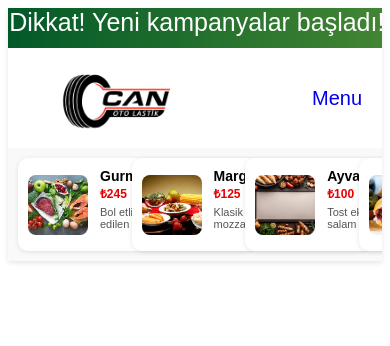
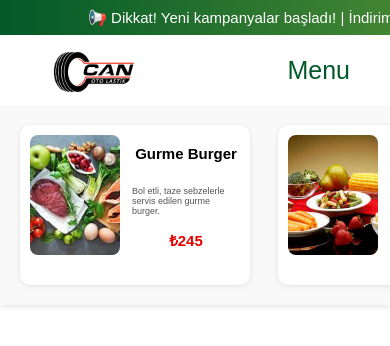
Before and after one commit to birayaltun/lastikci, an Angular app: page / in a window 390 px wide. Shown: the top 346 px of the page. Built offline with nearby package versions, Linux system fonts and the light colour scheme.

Commit message:
Değişiklikler başarıyla uygulandı.

```diff
--- a/src/app/component/categories-component/categories-component.css
+++ b/src/app/component/categories-component/categories-component.css
@@ -1,15 +1,18 @@
 /* Ortadaki container */
 .categories-container {
-  max-width: 900px;   /* Container genişliği */
-  margin: 0 auto;     /* Ortalar */
-  padding: 20px;      /* Sağ-solda boşluk */
-
+  max-width: 1000px;
+  /* Container genişliği */
+  margin: 0 auto;
+  /* Ortalar */
+  padding: 20px;
+  /* Sağ-solda boşluk */
 }
 
 /* Grid sistemi */
 .categories-grid {
   display: grid;
-  grid-template-columns: repeat(4, 1fr); /* Masaüstü: 4 sütun */
+  grid-template-columns: repeat(4, 1fr);
+  /* Masaüstü: 4 sütun */
   gap: 20px;
   margin-top: 100px;
 }
@@ -20,15 +23,16 @@
   justify-content: center;
   align-items: center;
   height: 80px;
-  border: 2px solid #004080;
+  border: 2px solid #428533;
   border-radius: 8px;
   background-color: #f0f0f0;
 }
 
 .category-card h3 {
   margin: 0;
+  font-weight: 600;
   font-size: 18px;
-  color: #004080;
+  color: #428533;
   text-align: center;
 }
 
@@ -36,12 +40,42 @@
 @media (max-width: 900px) {
   .categories-grid {
     grid-template-columns: repeat(2, 1fr);
+    display: grid;
+    gap: 15px;
+    margin-top: 40px;
+  }
+
+  .category-card h3 {
+    margin: 0;
+    font-weight: 600;
+    font-size: 20px;
+    color: #428533;
+    text-align: center;
   }
 }
 
 /* Mobil (<600px) → 1 sütun */
 @media (max-width: 600px) {
+
+  .category-card {
+    height: 50px;
+    border: 2px solid #428533;
+    border-radius: 8px;
+    background-color: #f0f0f0;
+  }
+
   .categories-grid {
     grid-template-columns: 1fr;
+    display: grid;
+    gap: 15px;
+    margin-top: 40px;
+  }
+
+  .category-card h3 {
+    margin: 0;
+    font-weight: 600;
+    font-size: 20px;
+    color: #428533;
+    text-align: center;
   }
 }
--- a/src/app/component/header-component/header-component.css
+++ b/src/app/component/header-component/header-component.css
@@ -1,20 +1,21 @@
 .company-header {
   font-family: Arial, sans-serif;
   width: 100%;
-  box-shadow: 0 2px 5px rgba(0,0,0,0.1);
+  box-shadow: 0 2px 5px rgba(0, 0, 0, 0.1);
 }
 
-/* Üstte kayan yazı */
 .header-top {
   background: -webkit-gradient(linear, left bottom, right bottom,
       color-stop(0, #025928),
       color-stop(1, #428533));
-  color: #000;
+  color: #fff;
   overflow: hidden;
   white-space: nowrap;
 }
 
-.marquee{
+.marquee {
+  display: flex;
+  align-items: center;
   height: 40px;
 }
 
@@ -27,11 +28,15 @@
 }
 
 @keyframes marquee {
-  0%   { transform: translateX(0%); }
-  100% { transform: translateX(-100%); }
+  0% {
+    transform: translateX(0%);
   }
 
-/* Alt kısım: Sabit bilgiler */
+  100% {
+    transform: translateX(-100%);
+  }
+}
+
 .headerBottom {
   height: 80px;
   width: auto;
@@ -49,82 +54,74 @@
 }
 
 
-.menu-button{
-
-  font-size: 20px;
-
+.menu-button {
+  font-weight: 500;
+  color: #025928;
+  font-size: 25px;
   text-decoration: none;
-
+  margin-right: 50px;
 }
-
-
-/* .search {
-    justify-content: center;
-    align-items: center;
-    display: flex;
-    gap: 10px;
-}
-
-.search input {
-    height: 40px;
-    width: 300px;
-}
-
-.search .search-icon {
-    font-size: 25px;
-} */
- /* Header slider kısmı */
 
 .popular-slider {
   width: 100%;
-  overflow-x: auto;        /* Yatay kaydırma */
-  padding: 10px 0;
+  overflow-x: auto;
+  padding: 20px 0;
   background: #f9f9f9;
-  -ms-overflow-style: none; /* IE / Edge scrollbar gizle */
-  scrollbar-width: none;    /* Firefox scrollbar gizle */
+  -ms-overflow-style: none;
+  /* IE / Edge scrollbar gizle */
+  scrollbar-width: none;
+  /* Firefox scrollbar gizle */
 }
 
 .popular-slider::-webkit-scrollbar {
-  display: none;            /* Chrome + Safari scrollbar gizle */
+  display: none;
+  /* Chrome + Safari scrollbar gizle */
+}
+
+.swiper {
+  display: flex;
+  flex-direction: row;
 }
 
 .swiper-wrapper {
   display: flex;
-  gap: 12px;
-  padding: 0 10px;
+  flex-direction: row;
+  gap: 0px;
+  padding: 0 20px;
 }
 
 .swiper-slide {
-  flex: 0 0 auto;          /* Kart sabit genişlik */
+  flex: 0 0 auto;
+  /* Kart sabit genişlik */
 }
 
 .product-card {
-  width: 220px;            /* Sabit kart genişliği → bozulma olmaz */
+  width: 300px;
+  height: 200px;
   display: flex;
-  align-items: center;
   background: #fff;
   border-radius: 10px;
   padding: 10px;
-  box-shadow: 0 1px 5px rgba(0,0,0,0.1);
+  box-shadow: 0 1px 5px rgba(0, 0, 0, 0.1);
 }
 
 .product-img {
-  width: 60px;
-  height: 60px;
+  height: 200px;
+  width: 150px;
   object-fit: cover;
   border-radius: 8px;
   margin-right: 12px;
 }
 
-.product-info h4 {
-  margin: 0;
-  font-size: 14px;
+.product-info {
+  display: flex;
+  flex-direction: column;
+  align-items: center;
 }
 
-.product-info .price {
-  font-size: 12px;
-  font-weight: bold;
-  color: #e60000;
+.product-info h4 {
+  margin-top: 20px;
+  font-size: 18px;
 }
 
 .product-info .description {
@@ -132,3 +129,157 @@
   font-size: 11px;
   color: #555;
 }
+
+.product-info .price {
+  margin-top: 5px;
+  font-size: 18px;
+  font-weight: bold;
+  color: #e60000;
+}
+
+/* Tablet (600px - 900px) → 2 sütun */
+@media (max-width: 950px) {
+
+  .headerBottom {
+    height: 70px;
+  }
+
+  .swiper-wrapper {
+    display: flex;
+    flex-direction: row;
+    gap: 20px;
+    padding: 0 20px;
+  }
+
+
+  .product-card {
+    width: 240px;
+    height: 160px;
+    display: flex;
+    background: #fff;
+    border-radius: 10px;
+    padding: 10px;
+    box-shadow: 0 1px 5px rgba(0, 0, 0, 0.1);
+  }
+
+  .product-img {
+    height: 160px;
+    width: 120px;
+    object-fit: cover;
+    border-radius: 8px;
+    margin-right: 12px;
+  }
+
+  .product-info {
+    display: flex;
+    flex-direction: column;
+    align-items: center;
+  }
+
+  .product-info h4 {
+    margin-top: 10px;
+    font-size: 15px;
+  }
+
+  .product-info .description {
+    margin-top: 4px;
+    font-size: 9px;
+    color: #555;
+  }
+
+  .product-info .price {
+    margin-top: 5px;
+    font-size: 15px;
+    font-weight: bold;
+    color: #e60000;
+  }
+}
+
+@media (max-width: 800px) {
+  .swiper-wrapper {
+    display: flex;
+    flex-direction: row;
+    gap: 80px;
+    padding: 0 20px;
+  }
+}
+
+
+/* Mobil (<600px) → 1 sütun */
+@media (max-width: 600px) {
+
+  .marquee {
+    height: 35px;
+  }
+
+  .marquee span {
+    font-size: 15px;
+  }
+
+  .headerBottom {
+    height: 50px;
+  }
+
+  .headerBottom .logo img {
+    margin-left: 30px;
+    width: 90px;
+    height: auto;
+  }
+
+  .menu-button {
+    font-weight: 500;
+    color: #025928;
+    font-size: 25px;
+    text-decoration: none;
+    margin-right: 20px;
+  }
+
+  .swiper-wrapper {
+    display: flex;
+    flex-direction: row;
+    gap: 150px;
+    padding: 0 20px;
+  }
+
+  .product-card {
+    width: 210px;
+    height: 140px;
+    display: flex;
+    background: #fff;
+    border-radius: 10px;
+    padding: 10px;
+    box-shadow: 0 1px 5px rgba(0, 0, 0, 0.1);
+  }
+
+  .product-img {
+    height: 120px;
+    width: 90px;
+    object-fit: cover;
+    border-radius: 8px;
+    margin-right: 12px;
+  }
+
+  .product-info {
+    display: flex;
+    flex-direction: column;
+    align-items: center;
+  }
+
+  .product-info h4 {
+    margin-top: 10px;
+    font-size: 15px;
+  }
+
+  .product-info .description {
+    margin-top: 4px;
+    font-size: 9px;
+    color: #555;
+  }
+
+  .product-info .price {
+    margin-top: 5px;
+    font-size: 15px;
+    font-weight: bold;
+    color: #e60000;
+  }
+}
--- a/src/app/component/header-component/header-component.html
+++ b/src/app/component/header-component/header-component.html
@@ -34,8 +34,8 @@
             <img src="/slide1.jpg" alt="Gurme Burger" class="product-img">
             <div class="product-info">
               <h4>Gurme Burger</h4>
+              <p class="description">Bol etli, taze sebzelerle servis edilen gurme burger.</p>
               <span class="price">₺245</span>
-              <p class="description">Bol etli, taze sebzelerle servis edilen gurme burger.</p>
             </div>
           </div>
         </div>
@@ -45,8 +45,8 @@
             <img src="/slide2.jpg" alt="Margarita Pizza" class="product-img">
             <div class="product-info">
               <h4>Margarita Pizza</h4>
+              <p class="description">Klasik İtalyan pizzası, taze mozzarella ve domates ile.</p>
               <span class="price">₺125</span>
-              <p class="description">Klasik İtalyan pizzası, taze mozzarella ve domates ile.</p>
             </div>
           </div>
         </div>
@@ -56,8 +56,8 @@
             <img src="/slide3.jpg" alt="Ayvalık Tost" class="product-img">
             <div class="product-info">
               <h4>Ayvalık Tost</h4>
+              <p class="description">Tost ekmeği içinde kaşar ve salam ile nefis lezzet.</p>
               <span class="price">₺100</span>
-              <p class="description">Tost ekmeği içinde kaşar ve salam ile nefis lezzet.</p>
             </div>
           </div>
         </div>
@@ -67,8 +67,8 @@
             <img src="/patso.jpg" alt="Patso" class="product-img">
             <div class="product-info">
               <h4>Patso</h4>
+              <p class="description">Patates ve sosis ile hazırlanmış hızlı atıştırmalık.</p>
               <span class="price">₺55</span>
-              <p class="description">Patates ve sosis ile hazırlanmış hızlı atıştırmalık.</p>
             </div>
           </div>
         </div>
--- a/src/styles.css
+++ b/src/styles.css
@@ -1 +1,4 @@
-/* You can add global styles to this file, and also import other style files */
+body{
+    margin: 0px;
+    padding: 0px;
+}
```
Lines whose indentation alone changed are shown as unchanged.
